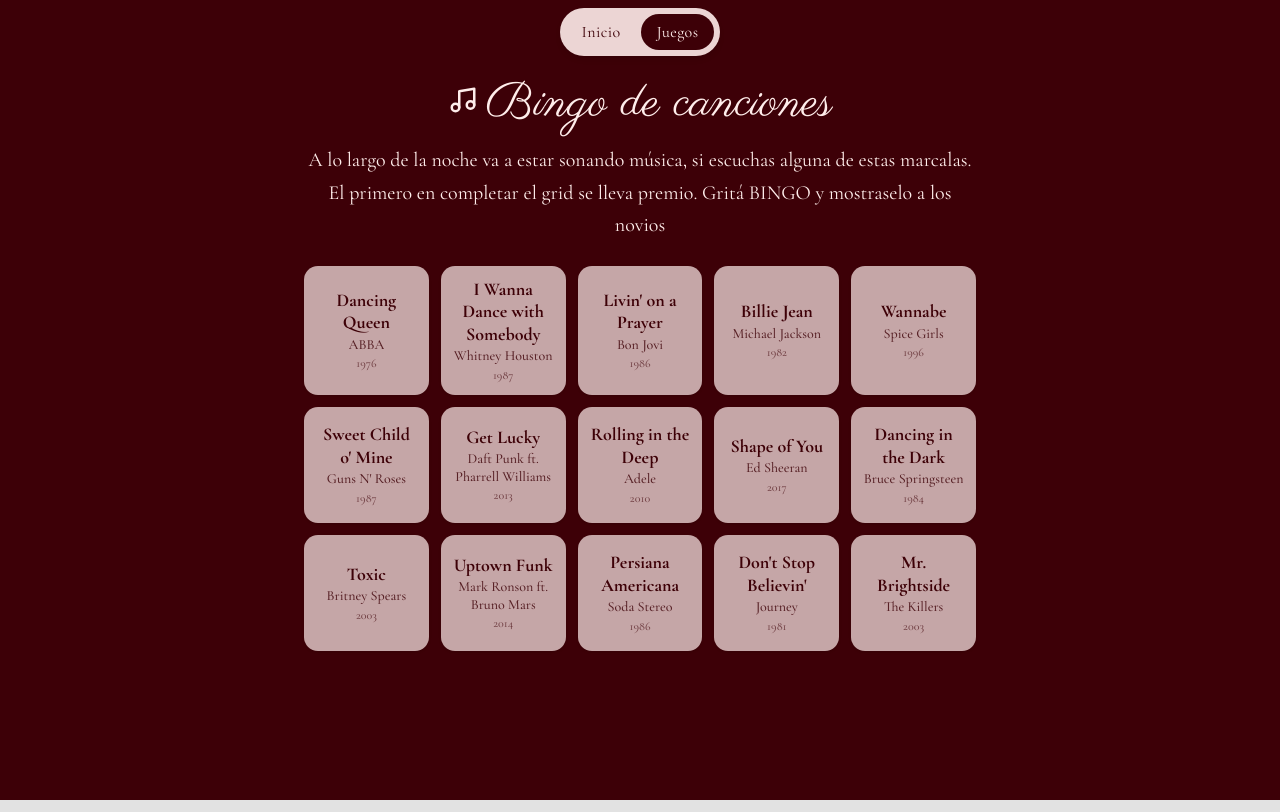
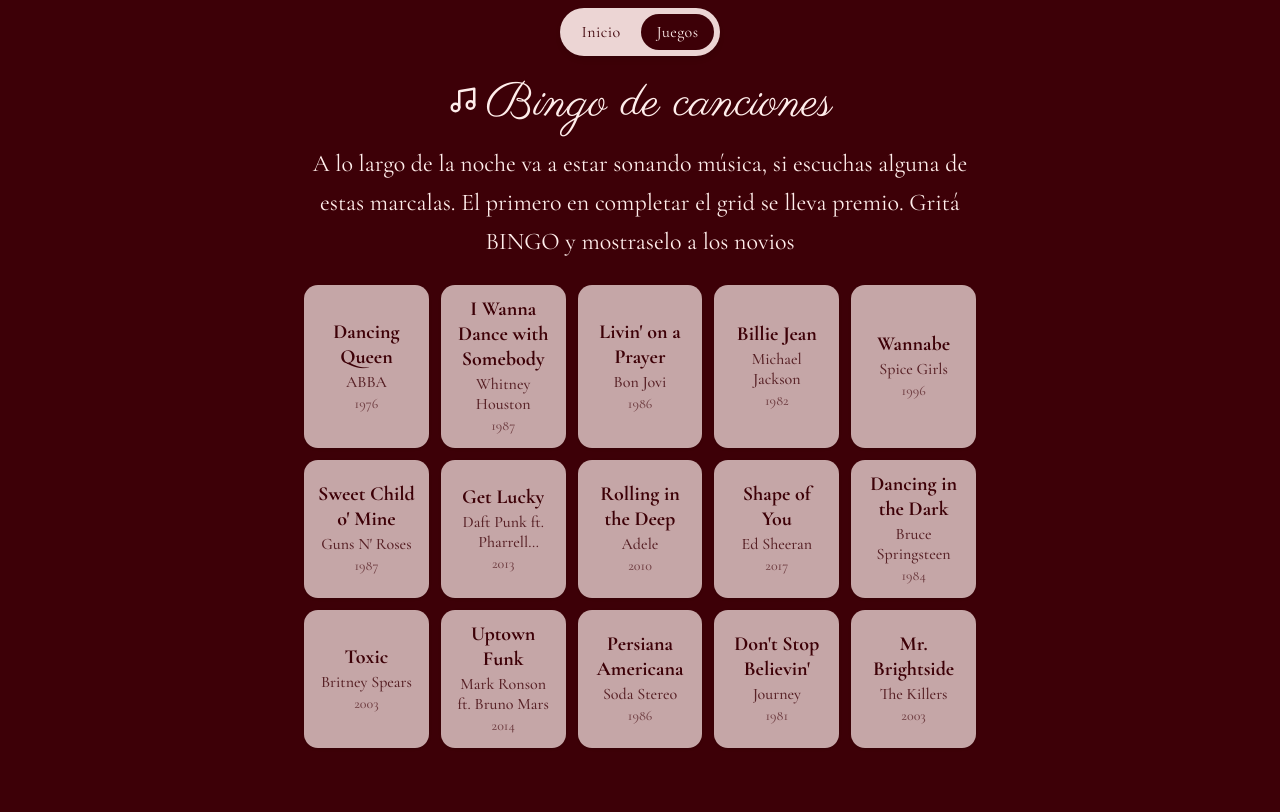
Before and after one commit to Nahue941/wedding, a React (Vite) app: page /juegos/bingo-canciones in a window 1280 px wide. Built offline with nearby package versions, Linux system fonts and the light colour scheme.

Commit message:
🔨 Change: Font size in the game pages

```diff
--- a/src/games/GuestBingo/BingoCell.jsx
+++ b/src/games/GuestBingo/BingoCell.jsx
@@ -37,10 +37,10 @@
           rounded-xl p-2.5 sm:p-3
           bg-white
           ring-2 ring-brand-wine
-          min-h-[104px] sm:min-h-[120px]
+          min-h-[112px] sm:min-h-[128px]
         "
       >
-        <p className="text-sm sm:text-base font-medium text-brand-wine/70 leading-snug line-clamp-2">
+        <p className="text-base sm:text-lg font-medium text-brand-wine/70 leading-snug line-clamp-2">
           {statement}
         </p>
         <input
@@ -57,7 +57,7 @@
           placeholder="Nombre..."
           className="
             w-full rounded-lg border border-brand-wine/30
-            px-2 py-1.5 text-base sm:text-lg text-brand-text
+            px-2 py-1.5 text-lg sm:text-xl text-brand-text
             focus:outline-none focus:ring-2 focus:ring-brand-wine/50
           "
         />
@@ -72,7 +72,7 @@
       className={`
         flex flex-col justify-center items-center text-center gap-1.5
         rounded-xl p-2.5 sm:p-3
-        min-h-[104px] sm:min-h-[120px]
+        min-h-[112px] sm:min-h-[128px]
         shadow-sm transition-all duration-200 ease-out
         hover:scale-[1.03] active:scale-95
         ${
@@ -84,15 +84,15 @@
     >
       {isFilled ? (
         <>
-          <span className="text-base sm:text-lg font-semibold leading-snug break-words">
+          <span className="text-lg sm:text-xl font-semibold leading-snug break-words">
             {value}
           </span>
-          <span className="text-xs sm:text-sm font-normal opacity-80 leading-snug line-clamp-2">
+          <span className="text-sm sm:text-base font-normal opacity-80 leading-snug line-clamp-2">
             {statement}
           </span>
         </>
       ) : (
-        <span className="text-sm sm:text-base font-medium leading-snug line-clamp-4">
+        <span className="text-base sm:text-lg font-medium leading-snug line-clamp-4">
           {statement}
         </span>
       )}
--- a/src/games/GuestBingo/GuestBingo.jsx
+++ b/src/games/GuestBingo/GuestBingo.jsx
@@ -49,7 +49,7 @@
         Bingo de Invitados
       </h1>
 
-      <p className="text-lg sm:text-xl text-center leading-relaxed mb-6 px-1">
+      <p className="text-xl sm:text-2xl text-center leading-relaxed mb-6 px-1">
         Encontrá al invitado que cumple con esta afirmación y anotá su
         nombre. Cuando llenes el bingo mostráselos a los novios para que lo
         validen, mucha suerte y a conocerse
--- a/src/games/MusicBingo/MusicBingoCell.jsx
+++ b/src/games/MusicBingo/MusicBingoCell.jsx
@@ -15,7 +15,7 @@
       className={`
         relative flex flex-col justify-center items-center text-center gap-0.5
         rounded-lg sm:rounded-xl p-1.5 sm:p-3
-        min-h-[88px] sm:min-h-[116px]
+        min-h-[94px] sm:min-h-[124px]
         shadow-sm transition-colors duration-200 ease-out
         active:scale-95
         ${
@@ -32,14 +32,14 @@
         </span>
       )}
 
-      <span className="text-[13px] sm:text-lg font-semibold leading-tight break-words line-clamp-3">
+      <span className="text-[15px] sm:text-xl font-semibold leading-tight break-words line-clamp-3">
         {song}
       </span>
-      <span className="text-[11px] sm:text-sm font-normal opacity-80 leading-tight line-clamp-2">
+      <span className="text-xs sm:text-base font-normal opacity-80 leading-tight line-clamp-2">
         {artist}
       </span>
       {year != null && (
-        <span className="hidden sm:inline text-xs font-normal opacity-60">
+        <span className="hidden sm:inline text-sm font-normal opacity-60">
           {year}
         </span>
       )}
--- a/src/games/MusicBingo/MusicBingoHeader.jsx
+++ b/src/games/MusicBingo/MusicBingoHeader.jsx
@@ -8,7 +8,7 @@
         Bingo de canciones
       </h1>
 
-      <p className="text-lg sm:text-xl leading-relaxed px-1">
+      <p className="text-xl sm:text-2xl leading-relaxed px-1">
         A lo largo de la noche va a estar sonando música, si escuchas alguna
         de estas marcalas. El primero en completar el grid se lleva premio.
         Gritá BINGO y mostraselo a los novios
--- a/src/games/TreasureHunt/TreasureHuntHeader.jsx
+++ b/src/games/TreasureHunt/TreasureHuntHeader.jsx
@@ -5,7 +5,7 @@
         Búsqueda del Tesoro
       </h1>
 
-      <p className="text-lg sm:text-xl leading-relaxed px-1 mb-4">
+      <p className="text-xl sm:text-2xl leading-relaxed px-1 mb-4">
         Busquen los objetos de la lista y marquen cada uno cuando lo
         encuentren. El primer equipo en completar toda la lista grita
         ¡ZAPALLO! y llama a los novios para que la verifiquen.
@@ -17,7 +17,7 @@
           inline-flex items-center justify-center
           px-5 py-2 rounded-full
           bg-brand-cream text-brand-wine
-          text-lg sm:text-xl font-semibold tracking-wide
+          text-xl sm:text-2xl font-semibold tracking-wide
         "
       >
         {completedCount}/{totalCount} completados
--- a/src/games/TreasureHunt/TreasureHuntItem.jsx
+++ b/src/games/TreasureHunt/TreasureHuntItem.jsx
@@ -15,8 +15,8 @@
       aria-label={`${label}${isCompleted ? " (encontrado)" : ""}`}
       className={`
         relative flex items-center justify-center text-center
-        rounded-xl px-4 py-4 min-h-[68px]
-        text-base sm:text-lg font-medium leading-snug
+        rounded-xl px-4 py-4 min-h-[72px]
+        text-lg sm:text-xl font-medium leading-snug
         shadow-sm transition-colors duration-200 ease-out
         active:scale-95
         focus-visible:outline-none focus-visible:ring-2
```
